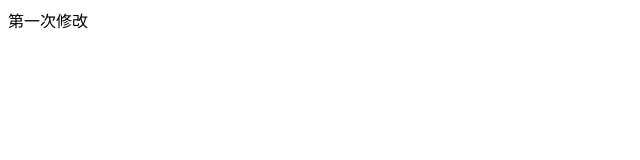
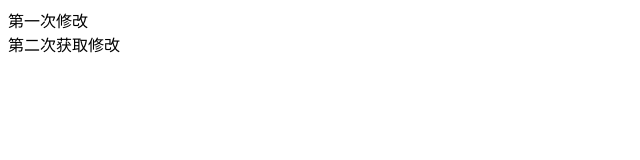
Before and after one commit to suodaling/h7gittuoguan, a plain HTML site: page index.html in a window 1280 px wide. Shown: the whole page, without its empty margins (0-640 px from the left). Drawn offline with Linux system fonts and the light colour scheme.

Commit message:
第三次修改

```diff
--- a/index.html
+++ b/index.html
@@ -6,5 +6,7 @@
 </head>
 <body>
 <div>第一次修改</div>
+<div>第二次获取修改</div>
+
 </body>
 </html>
```
